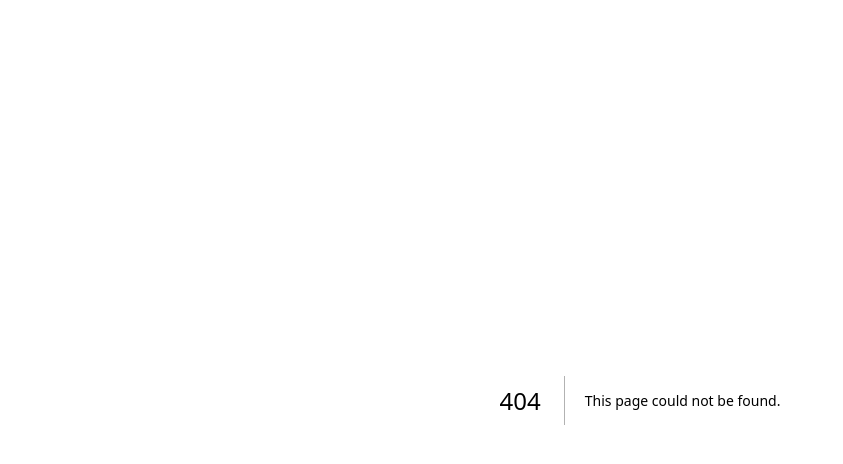
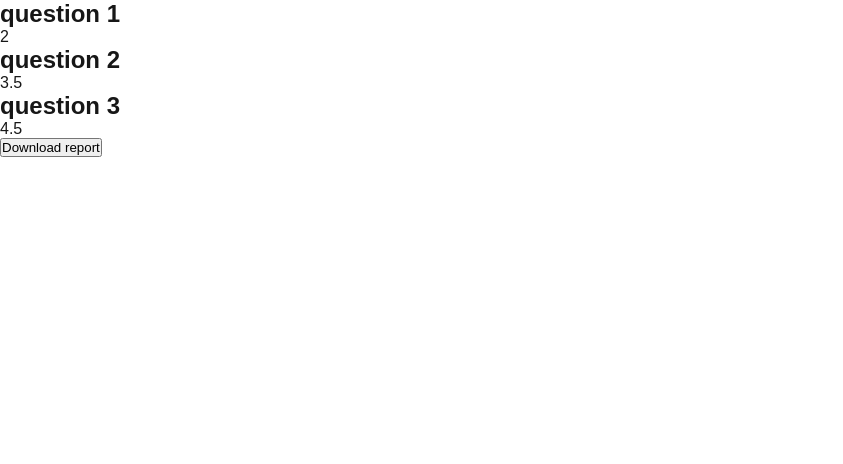
Before and after one commit to ElviraVargas7/survey-tool, a Next.js app: page /analytics in a window 1280 px wide. Before the commit this address had no page. Shown: the top 464 px of the page, without its empty margins (0-843 px from the left). Built offline with nearby package versions, Linux system fonts and the light colour scheme.

Commit message:
adding analytics page

```diff
--- /dev/null
+++ b/src/app/analytics/page.jsx
@@ -0,0 +1,38 @@
+'use client';
+
+import QuestionAverage from '@/components/QuestionAverage/QuestionAverage';
+import React, { useEffect, useState } from 'react';
+
+export default function Analytics() {
+  const analysis = [
+    {
+      question: 'question 1',
+      average: 2,
+    },
+    {
+      question: 'question 2',
+      average: 3.5,
+    },
+    {
+      question: 'question 3',
+      average: 4.5,
+    },
+  ];
+
+  return (
+    <main>
+      {analysis.map((item) => {
+        return (
+          <>
+            <QuestionAverage
+              key={item.question}
+              question={item.question}
+              average={item.average}
+            />
+          </>
+        );
+      })}
+      <button>Download report</button>
+    </main>
+  );
+}
--- /dev/null
+++ b/src/components/QuestionAverage/QuestionAverage.jsx
@@ -0,0 +1,12 @@
+import React from 'react';
+
+const QuestionAverage = ({ question, average }) => {
+  return (
+    <>
+      <h2>{question}</h2>
+      <p>{average}</p>
+    </>
+  );
+};
+
+export default QuestionAverage;
```
